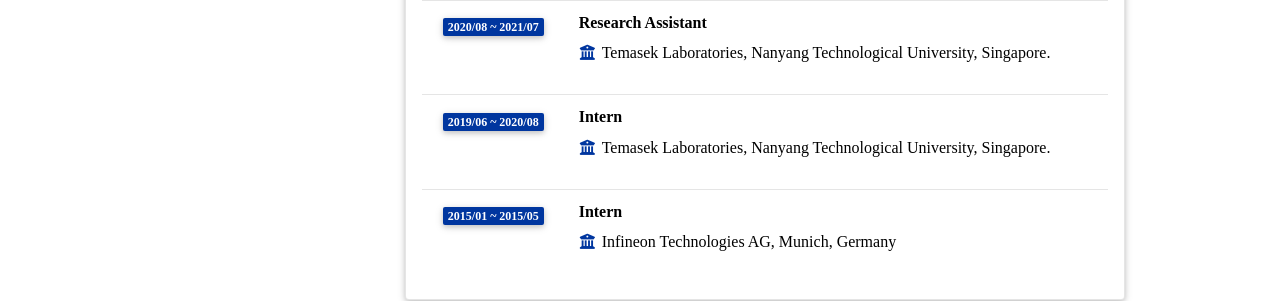
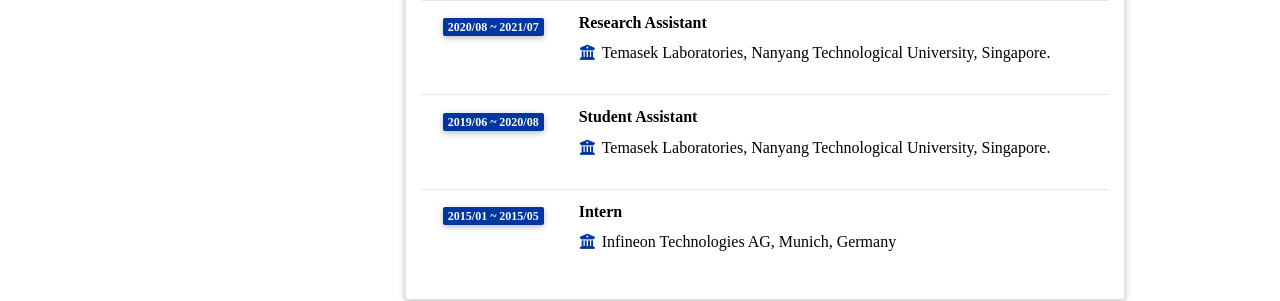
Before and after one commit to deruocheng/deruocheng.github.io, a Jekyll site: the page built from _pages/cv.md, in a window 1280 px wide and 1368 px high. Shown: the part 958-1259 px from the top of the window. Built offline with Jekyll 4.4.1, drawn with Linux system fonts in a browser that asks for light colours; comment, search, counter and statistics services are not loaded; a style sheet for code colours, icons or effects is not loaded.

Commit message:
Update cv.yml

```diff
--- a/_data/cv.yml
+++ b/_data/cv.yml
@@ -45,7 +45,7 @@
       institution: Temasek Laboratories, Nanyang Technological University, Singapore.
       year: 2020/08 ~ 2021/07
 
-    - title: Intern
+    - title: Student Assistant
       institution: Temasek Laboratories, Nanyang Technological University, Singapore.
       year: 2019/06 ~ 2020/08
 
```
